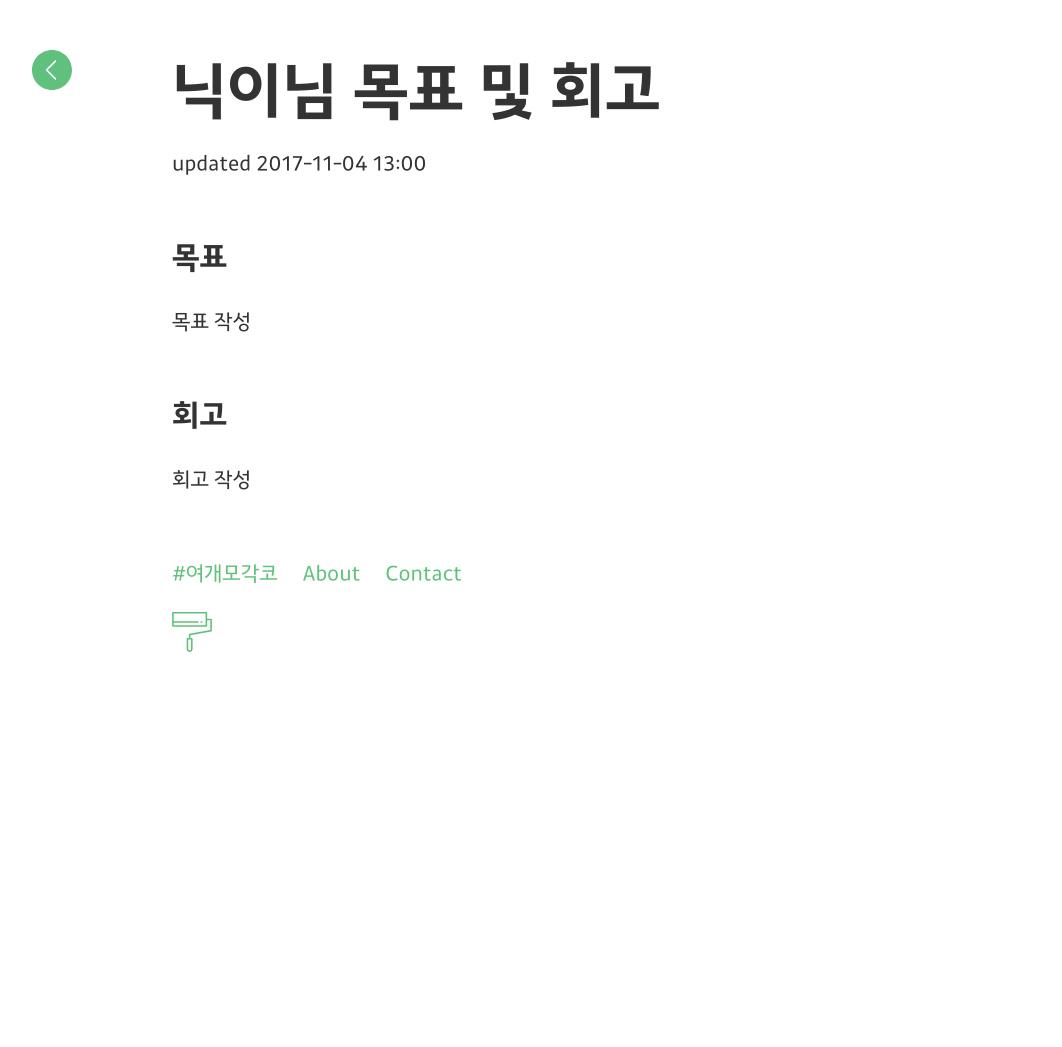
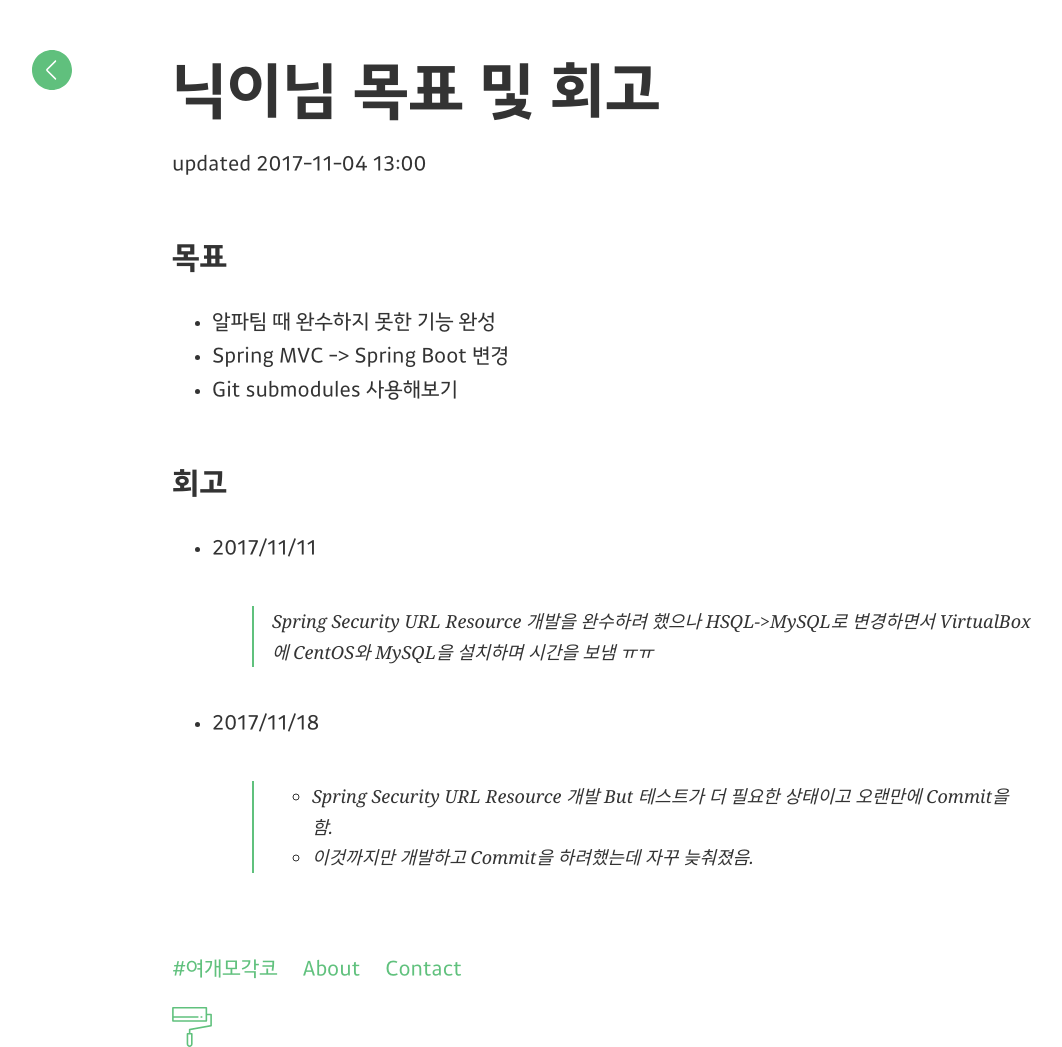
Before and after one commit to yeogaemogaco/retrospective-2nd, a Jekyll site: the page built from _posts/2017-11-04-ssm-lim.md, in a window 1280 px wide. Shown: the whole page, without its empty margins (18-1080 px from the left). Built offline with Jekyll 4.4.1, drawn with Linux system fonts in a browser that asks for light colours; before the commit the page ends 980 px from its top, so only the background shows below that.

Commit message:
11일, 18일 회고 작성

```diff
--- a/_posts/2017-11-04-ssm-lim.md
+++ b/_posts/2017-11-04-ssm-lim.md
@@ -6,7 +6,14 @@ date: 2017-11-04 13:00
 ---
 
 ## 목표
-목표 작성
+- 알파팀 때 완수하지 못한 기능 완성
+- Spring MVC -> Spring Boot 변경
+- Git submodules 사용해보기
 
 ## 회고
-회고 작성
+- 2017/11/11
+> Spring Security URL Resource 개발을 완수하려 했으나 HSQL->MySQL로 변경하면서 VirtualBox에 CentOS와 MySQL을 설치하며 시간을 보냄 ㅠㅠ
+
+- 2017/11/18
+>* Spring Security URL Resource 개발 But 테스트가 더 필요한 상태이고 오랜만에 Commit을 함.<br>
+>* 이것까지만 개발하고 Commit을 하려했는데 자꾸 늦춰졌음.
```
